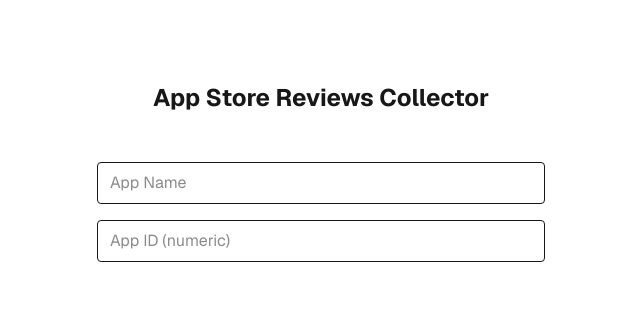
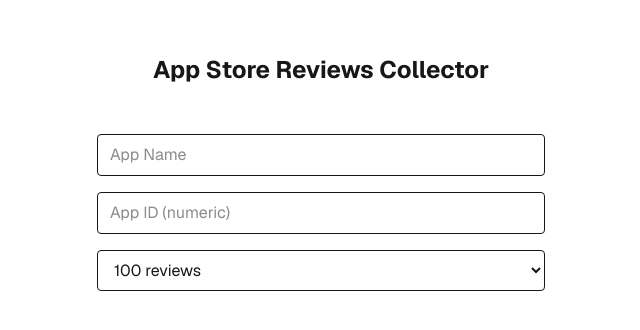
Before and after one commit to MityaRo/scrappy, a Next.js app: page / in a window 1280 px wide. Shown: the part 228-558 px from the top of the page, without its empty margins (319-959 px from the left). Built offline with nearby package versions, Linux system fonts and the light colour scheme.

Commit message:
Add input for the number of reviews

```diff
--- a/src/app/page.tsx
+++ b/src/app/page.tsx
@@ -6,6 +6,7 @@
 export default function Home() {
   const [appName, setAppName] = useState("")
   const [appId, setAppId] = useState("")
+  const [reviewsCount, setReviewsCount] = useState(50)
   const [loading, setLoading] = useState(false)
   const [result, setResult] = useState<{
     appName?: string
@@ -16,16 +17,21 @@
   const [error, setError] = useState<string | null>(null)
 
   const debouncedFetch = useDebouncedCallback(
-    async (debouncedAppName: string, debouncedAppId: string) => {
+    async (
+      debouncedAppName: string,
+      debouncedAppId: string,
+      debouncedReviewsCount: number
+    ) => {
       setLoading(true)
       try {
+        const pagesCount = Math.ceil(debouncedReviewsCount / 50)
         const res = await fetch("/api/reviews", {
           method: "POST",
           headers: { "Content-Type": "application/json" },
           body: JSON.stringify({
             appName: debouncedAppName.trim(),
             appId: debouncedAppId.trim(),
-            pagesCount: 1
+            pagesCount
           })
         })
         if (!res.ok) {
@@ -46,9 +52,12 @@
   async function handleInputChange(name: string, value: string) {
     const newAppName = name === "appName" ? value : appName
     const newAppId = name === "appId" ? value : appId
+    const newReviewsCount =
+      name === "reviewsCount" ? Number(value) : reviewsCount
 
     if (name === "appName") setAppName(value)
     if (name === "appId") setAppId(value)
+    if (name === "reviewsCount") setReviewsCount(Number(value))
 
     // Add basic validation
     if (!/^\d+$/.test(newAppId.trim())) {
@@ -60,7 +69,7 @@
     setResult(null)
 
     if (newAppName.trim() && newAppId.trim()) {
-      debouncedFetch(newAppName.trim(), newAppId.trim())
+      debouncedFetch(newAppName.trim(), newAppId.trim(), newReviewsCount)
     }
   }
 
@@ -126,6 +135,18 @@
           disabled={loading}
           onChange={e => handleInputChange("appId", e.target.value)}
         />
+        <select
+          className={`border rounded px-3 py-2 ${loading ? "opacity-50" : ""}`}
+          value={reviewsCount}
+          disabled={loading}
+          onChange={e => handleInputChange("reviewsCount", e.target.value)}
+        >
+          {[100, 200, 500].map(value => (
+            <option key={value} value={value}>
+              {value} reviews
+            </option>
+          ))}
+        </select>
       </div>
       {loading && <div>Loading...</div>}
       {error && <div className="text-red-500">Error: {error}</div>}
```
